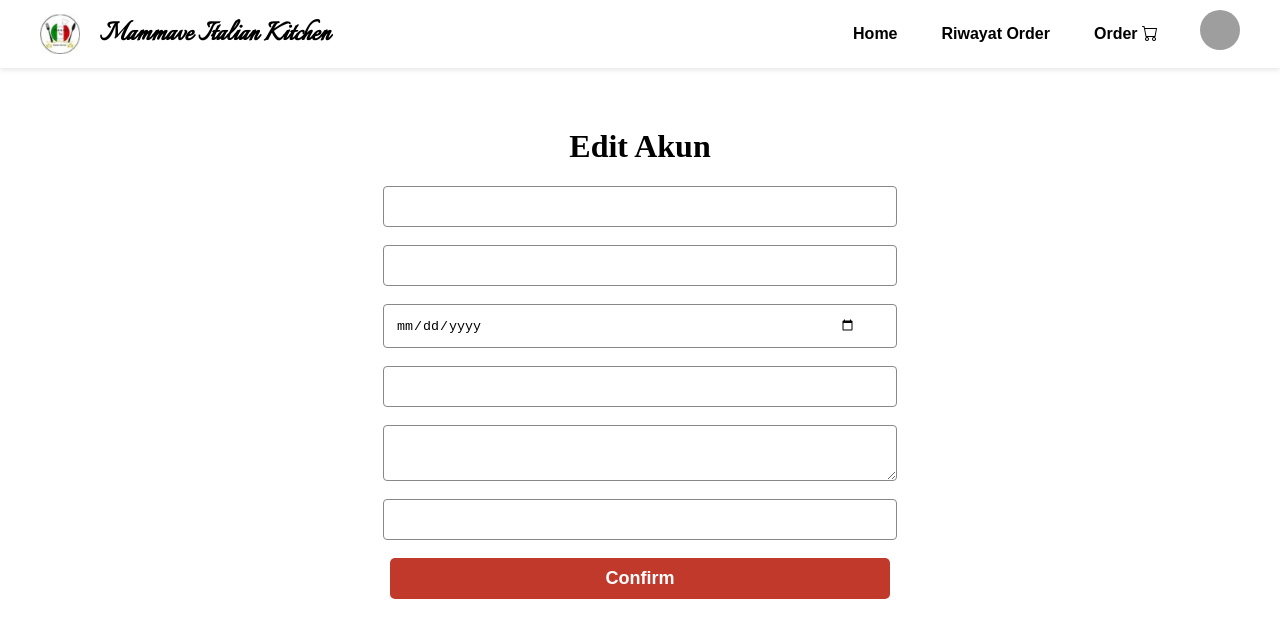
After one commit to AllmerDjibran2405356/projectMammave_Kelompok-4, a CodeIgniter 4 app: the page made by app/Views/Pelanggan/viewEditAkun.php in a window 1280 px wide. The commit adds this page. Shown: the top 638 px of the page. Run offline with PHP 8.4 and a stand-in for CodeIgniter, Linux system fonts and the light colour scheme; the template is opened without the code that fills it, so the values that code supplies are empty; some libraries are stand-ins or nearby versions; grey boxes are pictures that could not be loaded.

Commit message:
update 3:53/18/5/2025

```diff
--- a/app/Config/Routes.php
+++ b/app/Config/Routes.php
@@ -65,5 +65,8 @@ $routes->post('/Pelanggan/controllerRegisterAkunPelanggan/registerAkun', 'Pelang
 $routes->get('/Pelanggan/controllerLoginAkunPelanggan', 'Pelanggan\controllerLoginAkunPelanggan::viewLogin');
 $routes->post('/Pelanggan/controllerLoginAkunPelanggan/loginAkun', 'Pelanggan\controllerLoginAkunPelanggan::loginAkun');
 
+//edit akun pelanggan
+$routes->get('/Pelanggan/controllerEditAkun', 'Pelanggan\controllerEditAkun::viewEditAkun');
+$routes->post('/Pelanggan/controllerEditAkun/editAkun', 'Pelanggan\controllerEditAkun::editAkun');
 //logout akun pelanggan
 $routes->post('Pelanggan/controllerLogoutAkunPelanggan', 'Pelanggan\controllerLogoutAkunPelanggan::logOut');
--- a/app/Controllers/Pelanggan/controllerLoginAkunPelanggan.php
+++ b/app/Controllers/Pelanggan/controllerLoginAkunPelanggan.php
@@ -27,6 +27,7 @@ class controllerLoginAkunPelanggan extends BaseController{
             session()->set('Tanggal_Lahir', $akun['Tanggal_Lahir']);
             session()->set('Nomor_Telepon', $akun['Nomor_Telepon']);
             session()->set('Email', $akun['Email']);
+            session()->set('Profile_Picture', $akun['Picture_Name']);
             return redirect()->to('Pelanggan/controllerHomepage');
         }else{
             return redirect()->to('Pelanggan/controllerLoginAkunPelanggan')->with('error', 'Cek Email/Password');
--- a/app/Models/Pelanggan/akun_pelanggan_login.php
+++ b/app/Models/Pelanggan/akun_pelanggan_login.php
@@ -5,7 +5,7 @@ use CodeIgniter\Model;
 class akun_pelanggan_login extends Model{
     protected $table = 'akun_pelanggan';
     protected $primaryKey = 'ID_User';
-    protected $allowedFields = ['Email', 'Password_User'];
+    protected $allowedFields = ['Nama_Depan', 'Nama_Belakang', 'Alamat', 'Tanggal_Lahir', 'Nomor_Telepon', 'Email', 'Password_User', 'Picture_Name'];
 
     public function getAkun($email){
         return $this->where('Email', $email)->first();
--- /dev/null
+++ b/app/Views/Pelanggan/viewEditAkun.php
@@ -0,0 +1,27 @@
+<!DOCTYPE html>
+<html lang="en">
+    <head>
+        <meta charset="UTF-8">
+        <meta name="viewport" content="width-device-width, initial-scale=1.0">
+        <title>Edit Akun</title>
+        <link rel="stylesheet" href="<?= base_url('css/Pelanggan/editAkun.css') ?>">
+        <link rel="stylesheet" href="<?= base_url('css/Pelanggan/header.css') ?>">
+        <link rel="stylesheet" href="<?= base_url('css/Pelanggan/footer.css') ?>">
+        <link rel="stylesheet" href="https://cdn.jsdelivr.net/npm/bootstrap-icons@1.11.1/font/bootstrap-icons.css">
+    </head>
+    <body>
+        <?= view('layout/header') ?>
+        <div>
+            <h1>Edit Akun</h1>
+            <form action="<?= site_url('Pelanggan/controllerEditAkun/editAkun') ?>" method="post" enctype="multipart/form-data" class="editForm">
+                <input type="text" name="Nama_Depan" placeholder="<?= session()->get('Nama_Depan') ?>"><br>
+                <input type="text" name="Nama_Belakang" placeholder="<?= session()->get('Nama_Belakang') ?>"><br>
+                <input type="date" name="Tanggal_Lahir" value="<?= session()->get('Tanggal_Lahir') ?? '' ?>"><br>
+                <input type="text" name="Nomor_Telepon" placeholder="<?= session()->get('Nomor_Telepon') ?>"><br>
+                <textarea name="Alamat" placeholder="<?= session()->get('Alamat') ?>" oninput="autoresize(this)"></textarea><br>
+                <input type="text" name="Email" placeholder="<?= session()->get('Email') ?>"><br>
+                <button class="btn-signup">Confirm</button>
+            </form>
+        </div>
+    </body>
+</html>
--- a/app/Views/layout/header.php
+++ b/app/Views/layout/header.php
@@ -1,29 +1,55 @@
 <nav class="navbar">
-    <div class="navbar-container">
-        <div class="navbar-left">
-            <img src="<?= base_url('images/homepage/logo.jpg') ?>" alt="Logo" class="nav-logo">
-            <span class="brand-name">Mammave Italian Kitchen</span>
+    <div class="navbar-container" style="display: flex; justify-content: space-between; align-items: center; padding: 10px 20px;">
+        <div class="navbar-left" style="display: flex; align-items: center;">
+            <img src="<?= base_url('images/homepage/logo.jpg') ?>" alt="Logo" class="nav-logo" style="height: 40px;">
+            <span class="brand-name" style="margin-left: 10px;">Mammave Italian Kitchen</span>
         </div>
-        <div class="navbar-right">
+
+        <div class="navbar-right" style="display: flex; align-items: center; gap: 20px;">
             <a href="<?= site_url('Pelanggan/controllerHomepage') ?>" class="nav-link">Home</a>
+            <a href="<?= site_url('Pelanggan/controllerRiwayatPemesanan') ?>" class="nav-link">Riwayat Order</a>
+            <a href="<?= site_url('Pelanggan/controllerPemesanan') ?>" class="nav-link">Order <i class="bi bi-cart"></i></a>
 
             <?php if (session()->get('isLoggedIn')): ?>
-                <div class="dropDown">
-                    <button class="btn-drop"><i class="bi bi-cart"></i></button>
-                    <div class="dropdown-content">
-                        <a href="<?= site_url('Pelanggan/controllerPemesanan') ?>">Pesan/Order</a>
-                        <a href="<?= site_url('Pelanggan/controllerRiwayatPemesanan') ?>">Riwayat Order</a>
+                <div class="dropDown" style="text-align: center; position: relative;">
+                    <img src="<?= base_url('images/homepage/' . session()->get('Profile_Picture')) ?>"
+                         alt="Profile Picture"
+                         class="btn-drop"
+                         onclick="toggleDropdown()"
+                         style="width: 40px; height: 40px; border-radius: 50%; cursor: pointer; object-fit: cover;">
+
+                    <span class="nav-user" style="display: block; margin-top: 4px; font-size: 14px; font-family: Arial, sans-serif; font-weight: 500;">
+                        <?= session()->get('Nama_Depan') ?>
+                    </span>
+
+
+                    <div class="dropdown-content" id="dropdownMenu" style="display: none; position: absolute; right: 0; top: 100%; background: white; box-shadow: 0 2px 8px rgba(0,0,0,0.15);">
+                        <a href="<?= site_url(' Pelanggan/controllerEditAkun') ?>">Edit Akun</a>
+                        <a href="#" onclick="document.getElementById('logout-form').submit(); return false;">Logout</a>
                     </div>
+
+                    <form id="logout-form" action="<?= site_url('Pelanggan/controllerLogoutAkunPelanggan') ?>" method="post" style="display: none;"></form>
                 </div>
-                <form action="<?= site_url('Pelanggan/controllerLogoutAkunPelanggan') ?>" method="post" style="display:inline;">
-                    <button type="submit" class="btn-logout">Logout</button>
-                </form>
-                <span class="nav-user">Halo, <?= session()->get('Nama_Depan') ?></span>
+
+                <script>
+                    function toggleDropdown() {
+                        const menu = document.getElementById('dropdownMenu');
+                        menu.style.display = (menu.style.display === 'none' || menu.style.display === '') ? 'block' : 'none';
+                    }
+
+                    window.onclick = function(event) {
+                        if (!event.target.matches('.btn-drop')) {
+                            const dropdown = document.getElementById('dropdownMenu');
+                            if (dropdown && dropdown.style.display === 'block') {
+                                dropdown.style.display = 'none';
+                            }
+                        }
+                    }
+                </script>
             <?php else: ?>
                 <button class="btn-login" onclick="window.location.href='<?= site_url('/Pelanggan/controllerLoginAkunPelanggan') ?>'">Login</button>
                 <button class="btn-register" onclick="window.location.href='<?= site_url('/Pelanggan/controllerRegisterAkunPelanggan') ?>'">Register</button>
             <?php endif; ?>
-
         </div>
     </div>
 </nav>
--- /dev/null
+++ b/public/css/Pelanggan/editAkun.css
@@ -0,0 +1,49 @@
+html, body{
+    margin: 0;
+}
+
+h1{
+    margin-top: 10%;
+    display: flex;
+    flex-direction: column;
+    align-items: center;
+    justify-content: center;
+}
+
+.editForm{
+    display: flex;
+    flex-direction: column;
+    align-items: center;
+    justify-content: center;
+}
+
+input{
+    width: 460px;
+    padding: 12px 40px 12px 12px;
+    border: 1px solid #888;
+    border-radius: 4px;
+}
+
+textarea{
+    width: 460px;
+    padding: 12px 40px 12px 12px;
+    border: 1px solid #888;
+    border-radius: 4px;
+}
+
+.btn-signup{
+    background-color: #c0392b;
+    color: white;
+    border: none;
+    padding: 10px 20px;
+    font-size: 18px;
+    font-weight: bold;
+    border-radius: 5px;
+    cursor: pointer;
+    width: 500px;
+    transition: background-color 0.3s ease;
+}
+
+.btn-signup:hover{
+    background-color: #e74c3c;
+}
--- a/public/css/Pelanggan/header.css
+++ b/public/css/Pelanggan/header.css
@@ -1,59 +1,76 @@
-.navbar{
+/* === FONT === */
+@font-face {
+    font-family: 'MyFont';
+    src: url('../font/Italianno-Regular.ttf') format('truetype');
+}
+
+/* === NAVBAR === */
+.navbar {
     position: fixed;
     top: 0;
     width: 100%;
     background-color: #ffffff;
-    padding: 20px 0;
-    box-shadow: 0 2px 4px rgba(0, 0, 0, 0.2);
+    box-shadow: 0 2px 5px rgba(0, 0, 0, 0.1); /* Gabungan efek shadow */
     z-index: 1000;
     font-family: Arial, sans-serif;
 }
 
-.navbar-container{
+/* === NAVBAR CONTAINER === */
+.navbar-container {
     max-width: 1200px;
     margin: 0 auto;
-    padding: 0 20px;
+    padding: 10px 20px;
     display: flex;
     justify-content: space-between;
     align-items: center;
 }
 
-.navbar-left{
+/* === NAVBAR LEFT === */
+.navbar-left,
+.navbar-right {
     display: flex;
     align-items: center;
 }
 
-.nav-logo{
-    width: 30px;
-    height: 30px;
+/* === NAVBAR LOGO === */
+.nav-logo {
+    width: auto;
+    height: auto;
     margin-right: 10px;
 }
 
-@font-face{
-    font-family: 'MyFont';
-    src: url('../font/Italianno-Regular.ttf') format('truetype');
-}
-
-.brand-name{
+/* === BRAND NAME === */
+.brand-name {
     color: rgb(0, 0, 0);
     font-size: 32px;
     font-weight: bold;
-    font-family: 'Myfont', sans-serif;
+    font-family: 'MyFont', sans-serif;
 }
 
-.navbar-right .nav-link{
-    margin-left: 20px;
+/* === NAV LINKS === */
+.nav-link,
+.navbar-right .nav-link {
     text-decoration: none;
-    color: rgb(0, 0, 0);
+    color: #000; /* Konsisten dengan warna hitam */
     font-weight: bold;
+    padding: 8px 12px;
     transition: color 0.3s;
 }
 
-.navbar-right .nav-link:hover{
-    color: #e74c3c;
+.nav-link:hover,
+.navbar-right .nav-link:hover {
+    color: #e74c3c; /* Hover merah */
 }
 
-.btn-login{
+/* === USER TEXT === */
+.nav-user {
+    font-size: 14px;
+    color: #333;
+}
+
+/* === BUTTONS === */
+.btn-login,
+.btn-logout {
     background-color: transparent;
     color: #e74c3c;
     border: 2px solid #e74c3c;
@@ -113,27 +119,24 @@
     transition: background-color 0.3s ease;
 }
 
-.btn-register:hover
-.btn-order:hover{
-    background-color: #e74c3c;
-}
-
-.dropDown{
+/* === DROPDOWN === */
+.dropDown {
     display: inline-block;
     margin-left: 10px;
 }
 
-.btn-drop{
-    background-color: #c0392b;
-    color: white;
-    padding: 10px 16px;
-    font-size: 18px;
+.btn-drop {
+    width: 40px;
+    height: 40px;
+    border-radius: 50%;
+    cursor: pointer;
+    object-fit: cover;
+    background-color: transparent;
     border: none;
-    cursor: pointer;
-    border-radius: 6px;
+    padding: 0;
 }
 
-.dropdown-content{
+.dropdown-content {
     display: none;
     position: absolute;
     background-color: white;
```
Also changed, not shown: other parts of public/css/Pelanggan/header.css (+10 -22 lines), app/Controllers/Pelanggan/controllerEditAkun.php (added, +44 -0 lines), public/images/homepage/NULL.png (renamed from public/images/homepage/user-avatar.png).
